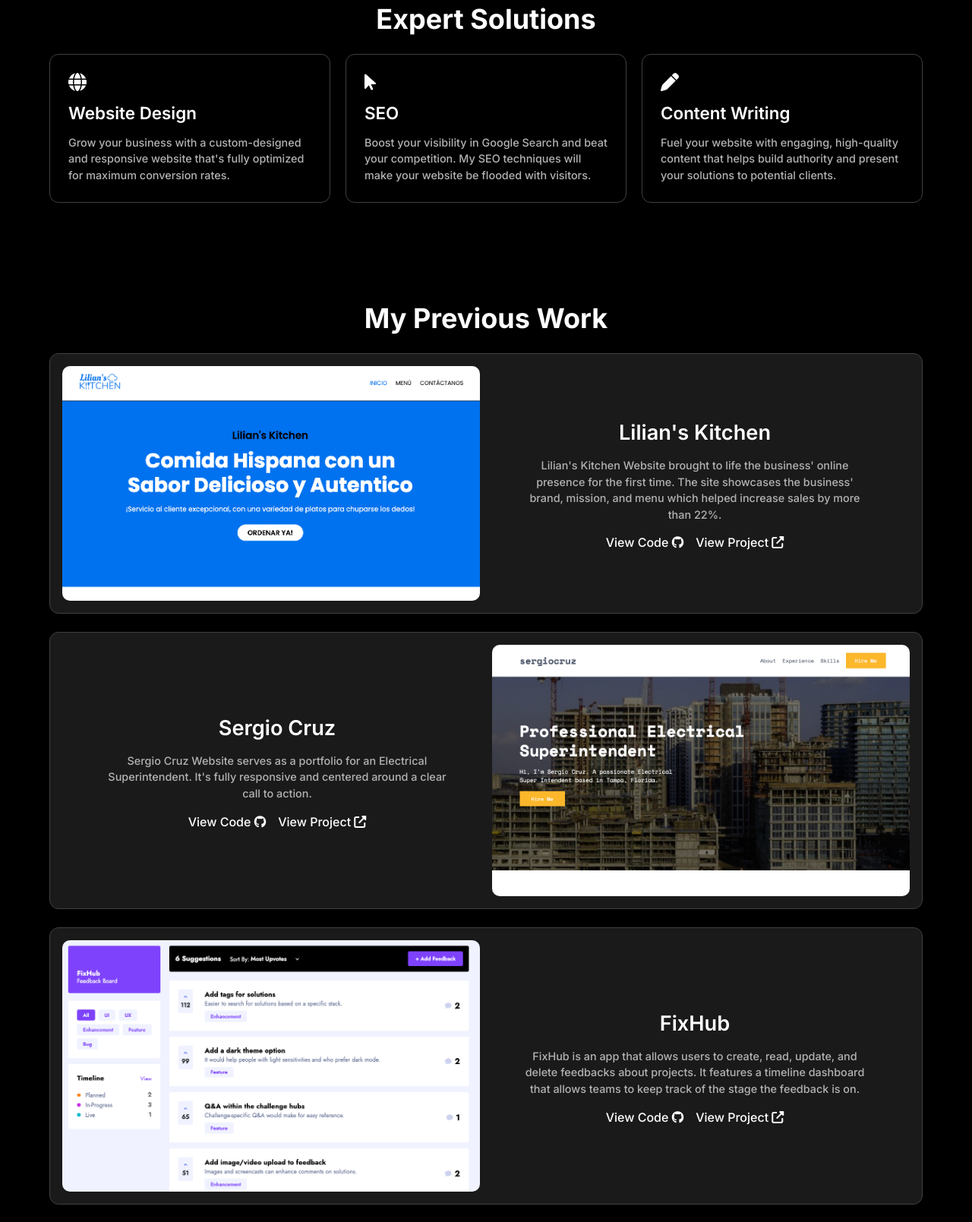
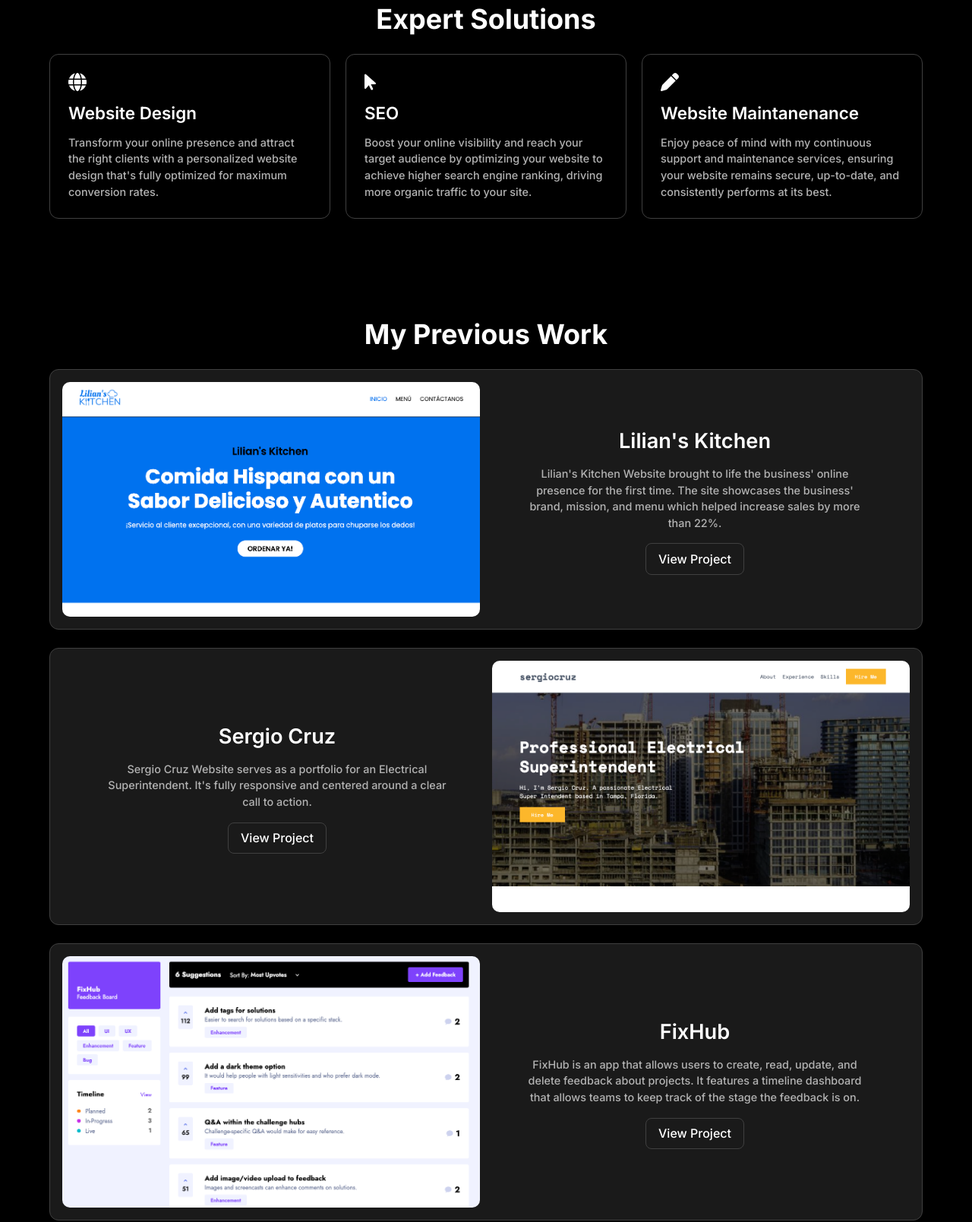
Before and after one commit to JaryCruz/My-Portfolio, a plain HTML site: page index.html in a window 1280 px wide. Shown: the part 791-2400 px from the top of the page at 76% size. Drawn offline with Linux system fonts and the light colour scheme.

Commit message:
Made website tailred for interior design businesses

```diff
--- a/css/style.css
+++ b/css/style.css
@@ -285,20 +285,19 @@ header p {
   object-fit: cover;
 }
 
-.card-group {
-  display: flex;
-  justify-content: center;
-  gap: 1rem;
-  margin-top: 1rem;
-}
-
-.card-group a {
+.project-card a {
   font-size: 1rem;
+  border: 1px solid var(--dark-border);
+  padding: 0.6rem 1rem;
+  display: block;
+  max-width: 130px;
+  border-radius: 0.5rem;
+  margin: 1rem auto 0;
   color: var(--white);
 }
 
-.card-group a:hover {
-  color: var(--white-dark);
+.project-card a:hover {
+  opacity: 0.7;
 }
 
 /* Testimonial Section */
@@ -648,14 +647,6 @@ form button {
     font-size: 0.8rem;
   }
 
-  .card-group {
-    gap: 12px;
-  }
-
-  .card-group a {
-    font-size: 15px;
-  }
-
   .contact-info div {
     flex-direction: column;
     gap: 10px;
--- a/index.html
+++ b/index.html
@@ -14,9 +14,9 @@
   <meta charset="UTF-8" />
   <meta http-equiv="X-UA-Compatible" content="IE=edge" />
   <meta name="viewport" content="width=device-width, initial-scale=1.0" />
-  <title>Jary Cruz | Web Design for Real Estate Agents</title>
+  <title>Jary Cruz | Web Design for Interior Designers</title>
   <meta name="description"
-  content="Scale your Real Estate Business with Jary Cruz. Professional Web Design, SEO, and Content Writing services await."
+  content="Scale your interior design business with Jary Cruz. Professional Web Design & SEO services await."
   />
   <meta name="google-site-verification" content="QcRg4EN3frqf1x4xf7oen2YEIO8GIzVjHi6gf64X1Hk" />
   <link rel="icon" href="images/white-logo.png" />
@@ -26,15 +26,15 @@
   <!-- Facebook Meta Tags -->
   <meta property="og:url" content="https://jarycruz.com">
   <meta property="og:type" content="website">
-  <meta property="og:title" content="Jary Cruz | Web Design for Real Estate Agents">
-  <meta property="og:description" content="Scale your Real Estate Business with Jary Cruz. Professional Web Design, SEO, and Content Writing Services.">
+  <meta property="og:title" content="Jary Cruz | Web Design for Interior Designers">
+  <meta property="og:description" content="Scale your interior design business with Jary Cruz. Professional Web Design & SEO Services.">
   <meta services awaiterty="og:image" content="https://jarycruz.com/images/social.png">
   <!-- Twitter Meta Tags -->
   <meta name="twitter:card" content="summary_large_image">
   <meta property="twitter:domain" content="jarycruz.com">
   <meta property="twitter:url" content="https://jarycruz.com">
-  <meta name="twitter:title" content="Jary Cruz | Web Design for Real Estate Agents">
-  <meta name="twitter:description" content="Scale your Real Estate Business with Jary Cruz. Professional Web Design, SEO, and Content Writing Services.">
+  <meta name="twitter:title" content="Jary Cruz | Web Design for Interior Designers">
+  <meta name="twitter:description" content="Scale your interior design business with Jary Cruz. Professional Web Design & SEO Services.">
   <meta services await="twitter:image" content="https://jarycruz.com/images/social.png">
 </head>
 <body>
@@ -43,8 +43,8 @@
     <div class="container">
       <a href="#" class="logo" aria-label="logo" data-logo></a>
       <ul data-menu>
-        <li><a href="#services">Services</a></li>
-        <li><a href="#projects">Experience</a></li>
+        <li><a href="#services">Solutions</a></li>
+        <li><a href="#projects">Portfolio</a></li>
         <li><a href="#testimonials">Testimonials</a></li>
         <li>
           <button class="btn-theme" data-btn-theme aria-label="theme-button">
@@ -65,8 +65,8 @@
     <div class="container">
       <img src="images/jary.webp" alt="Jary Cruz" class="hero-img" />
       <div>
-        <h1>Web Design for Real Estate Agents</h1>
-        <p>Scale your Real Estate business with my expert solutions.</p>
+        <h1>Web Design for Interior Designers</h1>
+        <p>Scale your interior design business with my expert solutions.</p>
         <a href="#contact" class="btn-link">Contact Me</a>
       </div>
     </div>
@@ -83,21 +83,21 @@
             <i class="fa-solid fa-globe"></i>
             <h3>Website Design</h3>
             <p>
-              Grow your business with a custom-designed and responsive website that's fully optimized for maximum conversion rates.
+              Transform your online presence and attract the right clients with a personalized website design that's fully optimized for maximum conversion rates.
             </p>
           </div>
           <div class="service-card">
             <i class="fa-solid fa-arrow-pointer"></i>
             <h3>SEO</h3>
             <p>
-              Boost your visibility in Google Search and beat your competition. My SEO techniques will make your website be flooded with visitors.
+              Boost your online visibility and reach your target audience by optimizing your website to achieve higher search engine ranking, driving more organic traffic to your site.
             </p>
           </div>
           <div class="service-card">
             <i class="fa-solid fa-pen"></i>
-            <h3>Content Writing</h3>
+            <h3>Website Maintanenance</h3>
             <p>
-              Fuel your website with engaging, high-quality content that helps build authority and present your solutions to potential clients.
+              Enjoy peace of mind with my continuous support and maintenance services, ensuring your website remains secure, up-to-date, and consistently performs at its best.
             </p>
           </div>
         </div>
@@ -116,14 +116,9 @@
               <p>
                 Lilian's Kitchen Website brought to life the business' online presence for the first time. The site showcases the business' brand, mission, and menu which helped increase sales by more than 22%.
               </p>
-              <div class="card-group">
-                <a href="https://github.com/JaryCruz/Lilian-s-Website" target="_blank">
-                  View Code <i class="fa-brands fa-github"></i>
-                </a>
-                <a href="https://liliankitchen.com/" target="_blank">
-                  View Project <i class="fa-solid fa-up-right-from-square"></i>
-                </a>
-              </div>
+              <a href="https://liliankitchen.com/" target="_blank">
+                View Project
+              </a>
             </div>
           </div>
 
@@ -134,14 +129,9 @@
                 Sergio Cruz Website serves as a portfolio for an Electrical Superintendent.
                 It's fully responsive and centered around a clear call to action.
               </p>
-              <div class="card-group">
-                <a href="https://github.com/JaryCruz/Sergio-Personal-Website" target="_blank">
-                  View Code <i class="fa-brands fa-github"></i>
-                </a>
-                <a href="https://sergiocruz.us" target="_blank">
-                  View Project <i class="fa-solid fa-up-right-from-square"></i>
-                </a>
-              </div>
+              <a href="https://sergiocruz.us" target="_blank">
+                View Project
+              </a>
             </div>
             <img src="images/project-3.png" alt="">
           </div>
@@ -152,16 +142,11 @@
             <div class="project-info">
               <h3>FixHub</h3>
               <p>
-                FixHub is an app that allows users to create, read, update, and delete feedbacks about projects. It features a timeline dashboard that allows teams to keep track of the stage the feedback is on.
+                FixHub is an app that allows users to create, read, update, and delete feedback about projects. It features a timeline dashboard that allows teams to keep track of the stage the feedback is on.
               </p>
-              <div class="card-group">
-                <a href="https://github.com/JaryCruz/FixHub" target="_blank">
-                  View Code <i class="fa-brands fa-github"></i>
-                </a>
-                <a href="https://fixhub-jc.netlify.app/" target="_blank">
-                  View Project <i class="fa-solid fa-up-right-from-square"></i>
-                </a>
-              </div>
+              <a href="https://fixhub-jc.netlify.app/" target="_blank">
+                View Project
+              </a>
             </div>
           </div>
 
@@ -218,9 +203,9 @@
       <section>
         <form name="portfolio-contact" method="POST" netlify>
           <div class="contact-info">
-            <h2>Get in Touch</h2>
+            <h2>Get Started</h2>
             <p>
-              Thank you for considering my services. You're in the right place at the right time. To begin, contact me via phone, email, or by completing the form on this page.
+              Interested in getting your project on the books? Complete the fields in the form or send me an email or text and I'll get back to you today.
             </p>
             <div>
               <a href="tel:+8134620175">
```
